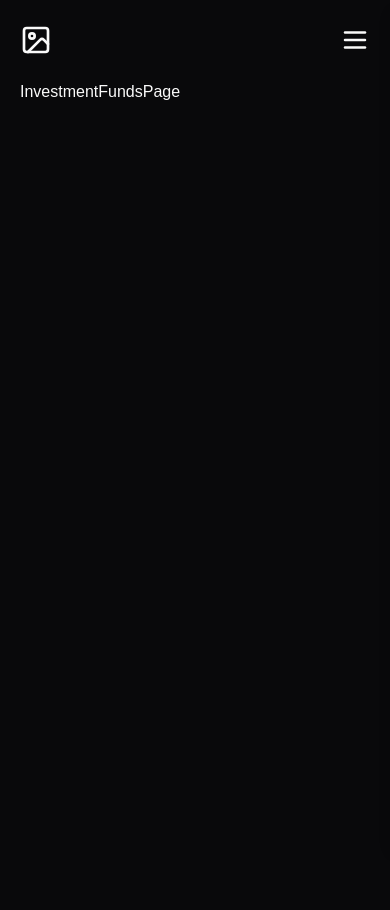
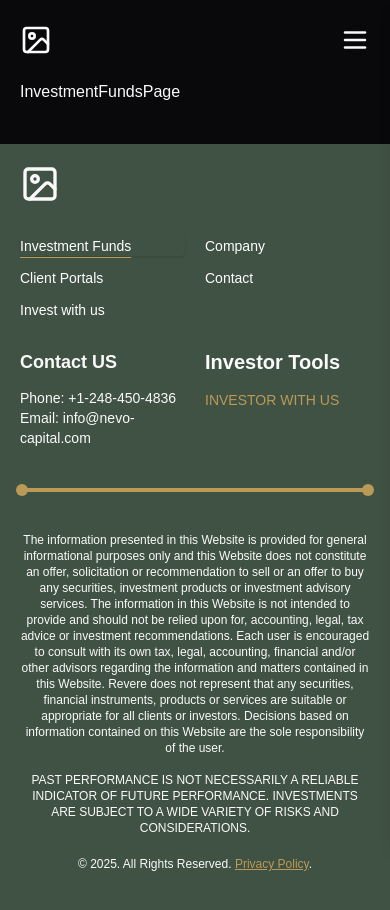
Before and after one commit to kid-us/nevocapital, a React (Vite) app: page /investment-funds in a window 390 px wide. Before the commit the page ends 844 px from the top, so only its background shows below. Built offline with nearby package versions, Linux system fonts and the light colour scheme; a web font is replaced by a local one.

Commit message:
Responsive footer added

```diff
--- a/src/App.tsx
+++ b/src/App.tsx
@@ -13,9 +13,11 @@ import CompanyPage from "./routes/company";
 import InvestWithUsPage from "./routes/investWithUs";
 import ClientPortalPage from "./routes/clientPortal";
 import InvestmentFundsPage from "./routes/investmentFunds";
+import Footer from "./components/Footer";
 
 function Layout() {
   return (
+    <>
       <div className="flex justify-center">
         <main className="container mx-auto w-7xl md:px-8 lg:px-0  px-5">
           {/* Navbar */}
@@ -27,6 +29,9 @@ function Layout() {
           </div>
         </main>
       </div>
+      {/* Footer */}
+      <Footer />
+    </>
   );
 }
 
--- /dev/null
+++ b/src/components/Footer.tsx
@@ -0,0 +1,99 @@
+import { nav } from "@/constants/navs";
+import { Link } from "@tanstack/react-router";
+import { Image } from "lucide-react";
+
+const Footer = () => {
+  return (
+    <div className="bg-footer py-5 mt-10">
+      <div className="flex justify-center">
+        <div className="container mx-auto w-7xl md:px-8 lg:px-0  px-5">
+          <div className="md:flex justify-between">
+            {/* Logo */}
+            <div className="mb-8">
+              <Image size={40} />
+            </div>
+
+            {/* Links */}
+            <div>
+              <div className="grid lg:grid-cols-5 md:grid-cols-4 grid-cols-2 lg:gap-x-16  gap-y-3 gap-x-5">
+                {nav.map((n) => (
+                  <Link
+                    key={n.path}
+                    to={n.path}
+                    activeProps={{
+                      className:
+                        "font-medium rounded underline underline-offset-6 decoration-cta text-white dark:text-black shadow transition-all duration-300",
+                    }}
+                    className="dark:text-white font-medium rounded hover:underline hover:underline-offset-4 decoration-cta transition-[underline-offset,decoration-color] duration-300 lg:text-center text-justify text-sm"
+                  >
+                    {n.label}
+                  </Link>
+                ))}
+              </div>
+              {/* Contact Us / Investor Tool */}
+              <div className="grid grid-cols-2 mt-7 gap-x-5">
+                <div>
+                  <h1 className="font-bold lg:text-xl text-lg mb-3">
+                    Contact US
+                  </h1>
+                  <p className="text-sm">Phone: +1-248-450-4836</p>
+                  <p className="text-sm">Email: info@nevo-capital.com</p>
+                </div>
+                <div>
+                  <h1 className="font-bold text-xl mb-3">Investor Tools</h1>
+                  <Link
+                    to="/invest-with-us"
+                    className="text-cta text-sm uppercase"
+                  >
+                    Investor with us
+                  </Link>
+                </div>
+              </div>
+            </div>
+          </div>
+          {/* Horizontal Line */}
+          <div className="relative">
+            <div className="absolute -top-[4.5px] -left-1 bg-cta w-3 h-3 rounded-full"></div>
+            <hr className="my-10 border-2 border-cta" />
+            <div className="absolute -top-[4.5px] -right-1 bg-cta w-3 h-3 rounded-full"></div>
+          </div>
+
+          {/* Paragraph */}
+          <div className="">
+            <p className="text-center text-xs">
+              The information presented in this Website is provided for general
+              informational purposes only and this Website does not constitute
+              an offer, solicitation or recommendation to sell or an offer to
+              buy any securities, investment products or investment advisory
+              services. The information in this Website is not intended to
+              provide and should not be relied upon for, accounting, legal, tax
+              advice or investment recommendations. Each user is encouraged to
+              consult with its own tax, legal, accounting, financial and/or
+              other advisors regarding the information and matters contained in
+              this Website. Revere does not represent that any securities,
+              financial instruments, products or services are suitable or
+              appropriate for all clients or investors. Decisions based on
+              information contained on this Website are the sole responsibility
+              of the user.
+            </p>
+            <p className="text-center mt-4 text-xs">
+              PAST PERFORMANCE IS NOT NECESSARILY A RELIABLE INDICATOR OF FUTURE
+              PERFORMANCE. INVESTMENTS ARE SUBJECT TO A WIDE VARIETY OF RISKS
+              AND CONSIDERATIONS.
+            </p>
+
+            <p className="text-center text-xs my-5">
+              © 2025. All Rights Reserved.{" "}
+              <Link to="/" className="text-cta underline">
+                Privacy Policy
+              </Link>
+              .
+            </p>
+          </div>
+        </div>
+      </div>
+    </div>
+  );
+};
+
+export default Footer;
--- a/src/index.css
+++ b/src/index.css
@@ -40,6 +40,7 @@
   --color-sidebar-border: var(--sidebar-border);
   --color-sidebar-ring: var(--sidebar-ring);
   --color-cta: var(--cta);
+  --color-footer: var(--footer);
 }
 
 :root {
@@ -110,6 +111,7 @@
   --sidebar-border: oklch(1 0 0 / 10%);
   --sidebar-ring: oklch(0.552 0.016 285.938);
   --cta: #ba9a56;
+  --footer: #405244;
 }
 
 @layer base {
```
Lines whose indentation alone changed are shown as unchanged.
